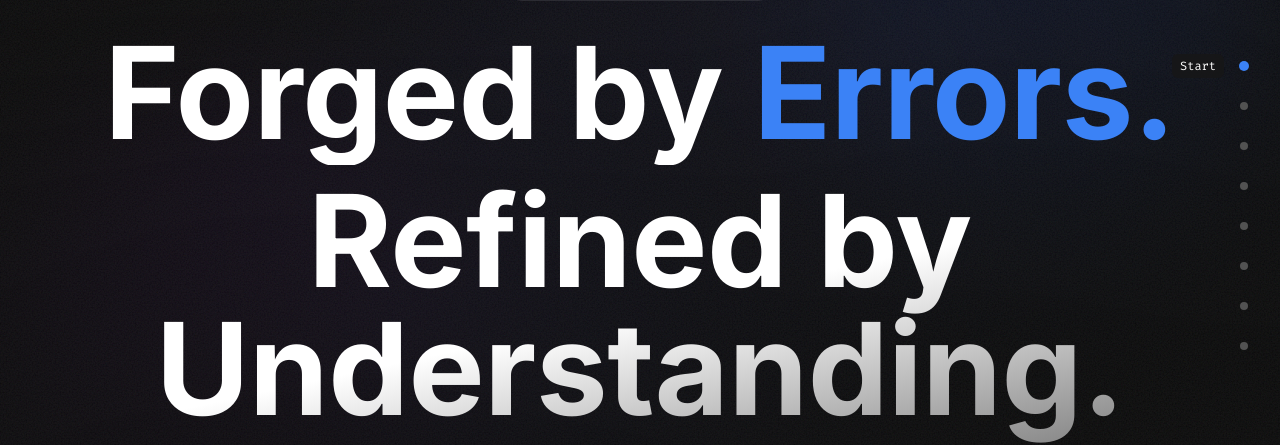
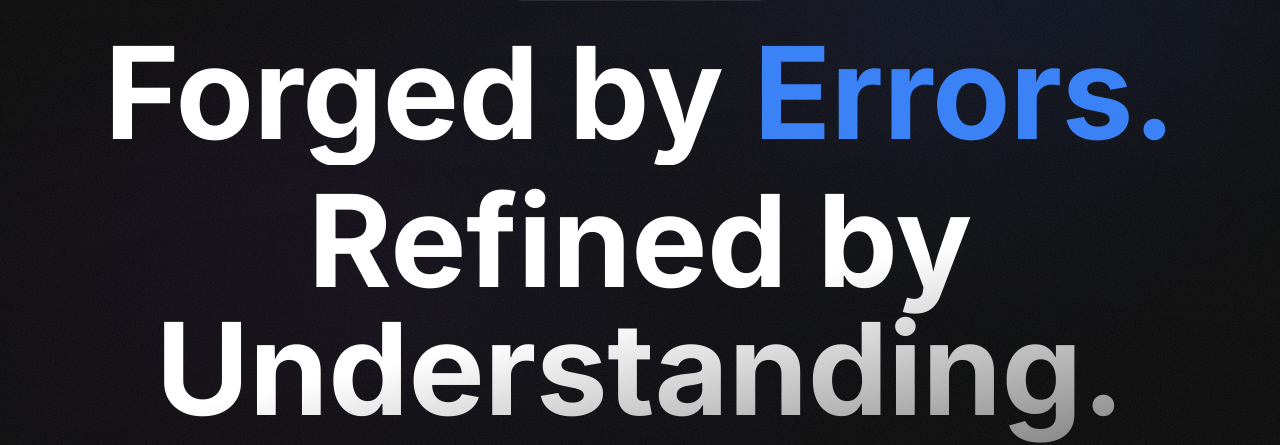
Before and after one commit to ankitkuniyal/The-Unspoken-Resume, a React (Vite) app: page / in a window 1280 px wide. Shown: the part 194-639 px from the top of the page. Built offline with nearby package versions, Linux system fonts and the light colour scheme.

Commit message:
Remove StoryProgress component and update Chapter 2 status text

```diff
--- a/src/components/story/Chapter2.jsx
+++ b/src/components/story/Chapter2.jsx
@@ -82,7 +82,7 @@ const Chapter2 = () => {
              <ScrollRevealText>
               <div className="mt-8 inline-block rounded-full border border-white/10 bg-white/5 px-6 py-3 backdrop-blur-md">
                 <p className="font-mono text-sm text-neutral-400">
-                  STATUS: <span className="text-white">PATIENT</span>
+                  STATUS: <span className="text-white">I WAS SLOW - BUT CONSISTENT</span>
                 </p>
               </div>
             </ScrollRevealText>
--- a/src/components/ui/StoryProgress.jsx
+++ /dev/null
@@ -1,116 +0,0 @@
-import { useRef, useEffect, useState } from 'react';
-import { motion, useScroll, useSpring } from 'framer-motion';
-
-const StoryProgress = () => {
-  const [activeChapter, setActiveChapter] = useState(0);
-  const { scrollYProgress } = useScroll();
-  const scaleX = useSpring(scrollYProgress, {
-    stiffness: 100,
-    damping: 30,
-    restDelta: 0.001
-  });
-
-  // Since we are using native scroll snapping, we can determine the active chapter
-  // by scroll position or by IntersectionObserver. Given the structure, IntersectionObserver is cleaner.
-  // Or simpler: We know the page is split into 100vh chunks (mostly).
-
-  useEffect(() => {
-    const handleScroll = () => {
-       const vh = window.innerHeight;
-       const scrollY = window.scrollY;
-       // Approximate chapter logic - this might need refinement if sections vary in height
-       // However, we made most sections h-screen.
-       // Let's rely on IntersectionObserver for accuracy if possible, but scrollY is cheaper.
-       // Actually, let's just listen to which element is in view.
-    };
-
-    // Better approach: Intersection Observer on IDs
-    const observer = new IntersectionObserver((entries) => {
-      entries.forEach(entry => {
-        if (entry.isIntersecting) {
-          const id = entry.target.id;
-          if (id === 'hero-section') setActiveChapter(0);
-          if (id === 'chapter-1') setActiveChapter(1);
-          if (id === 'chapter-2') setActiveChapter(2);
-          if (id === 'chapter-3') setActiveChapter(3);
-          if (id === 'chapter-4') setActiveChapter(4);
-          if (id === 'chapter-5') setActiveChapter(5);
-          if (id === 'chapter-6') setActiveChapter(6);
-          if (id === 'chapter-7') setActiveChapter(7);
-          if (id === 'conclusion') setActiveChapter(8);
-        }
-      });
-    }, { threshold: 0.5 }); // Trigger when 50% visible
-
-    const observeIds = [
-      'hero-section',
-      'chapter-1', 'chapter-2', 'chapter-3', 'chapter-4', 'chapter-5', 'chapter-6', 'chapter-7', 'conclusion'
-    ];
-
-    observeIds.forEach(id => {
-      const el = document.getElementById(id);
-      if (el) observer.observe(el);
-    });
-
-    return () => observer.disconnect();
-  }, []);
-
-  const chapters = [
-     { id: 'hero-section', label: 'Start' },
-     { id: 'chapter-1', label: '01' },
-     { id: 'chapter-2', label: '02' },
-     { id: 'chapter-3', label: '03' },
-     { id: 'chapter-4', label: '04' },
-     { id: 'chapter-5', label: '05' },
-     { id: 'chapter-6', label: '06' },
-     { id: 'chapter-7', label: '07' },
-  ];
-
-  return (
-    <>
-      {/* Top Progress Bar */}
-      <motion.div
-        className="fixed left-0 right-0 top-0 z-50 h-1 bg-accent origin-left"
-        style={{ scaleX }}
-      />
-
-      {/* Side Dots Navigation (Desktop only) */}
-      <div className="fixed right-8 top-1/2 z-40 hidden -translate-y-1/2 flex-col gap-4 md:flex">
-         {chapters.map((chapter, index) => (
-            <a
-              key={chapter.id}
-              href={`#${chapter.id}`}
-              className="group relative flex items-center justify-end"
-              onClick={(e) => {
-                e.preventDefault();
-                document.getElementById(chapter.id)?.scrollIntoView({ behavior: 'smooth' });
-              }}
-            >
-               {/* Label on Hover */}
-               <span
-                 className={`mr-4 rounded-md bg-neutral-900/80 px-2 py-1 text-xs font-mono text-white opacity-0 transition-opacity backdrop-blur-sm group-hover:opacity-100 ${activeChapter === index ? 'opacity-100' : ''}`}
-               >
-                 {chapter.label}
-               </span>
-
-               {/* Dot */}
-               <div
-                 className={`h-2 w-2 rounded-full transition-all duration-300 ${
-                    activeChapter === index
-                    ? 'bg-accent scale-125'
-                    : 'bg-neutral-600 hover:bg-neutral-400 group-hover:scale-125'
-                 }`}
-               />
-
-               {/* Active glow */}
-               {activeChapter === index && (
-                  <div className="absolute right-0 h-2 w-2 animate-ping rounded-full bg-accent opacity-50" />
-               )}
-            </a>
-         ))}
-      </div>
-    </>
-  );
-};
-
-export default StoryProgress;
--- a/src/pages/StoryPage.jsx
+++ b/src/pages/StoryPage.jsx
@@ -5,7 +5,6 @@ import SignatureTransition from '../components/ui/SignatureTransition';
 import { LazyChapter } from '../components/story/LazyChapter';
 import Conclusion from '../components/story/Conclusion';
 import Footer from '../components/ui/Footer';
-import StoryProgress from '../components/ui/StoryProgress';
 
 const StoryPage = () => {
   const [showIntro, setShowIntro] = useState(() => {
@@ -22,7 +21,7 @@ const StoryPage = () => {
           <SignatureTransition key="intro" onComplete={() => setShowIntro(false)} />
         ) : (
           <>
-            <StoryProgress />
+
             <motion.main
               key="main"
               initial={{ opacity: 0 }}
```
